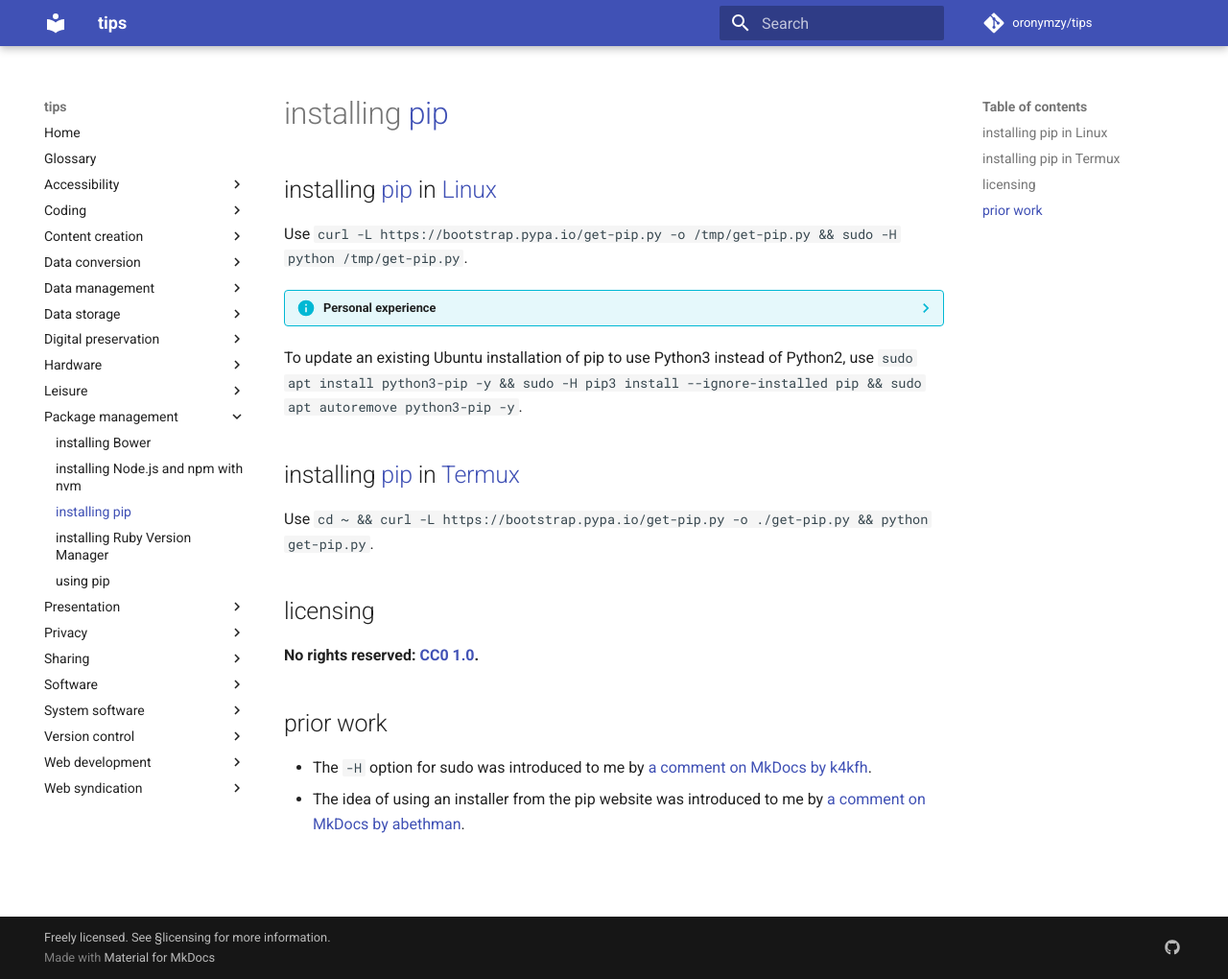
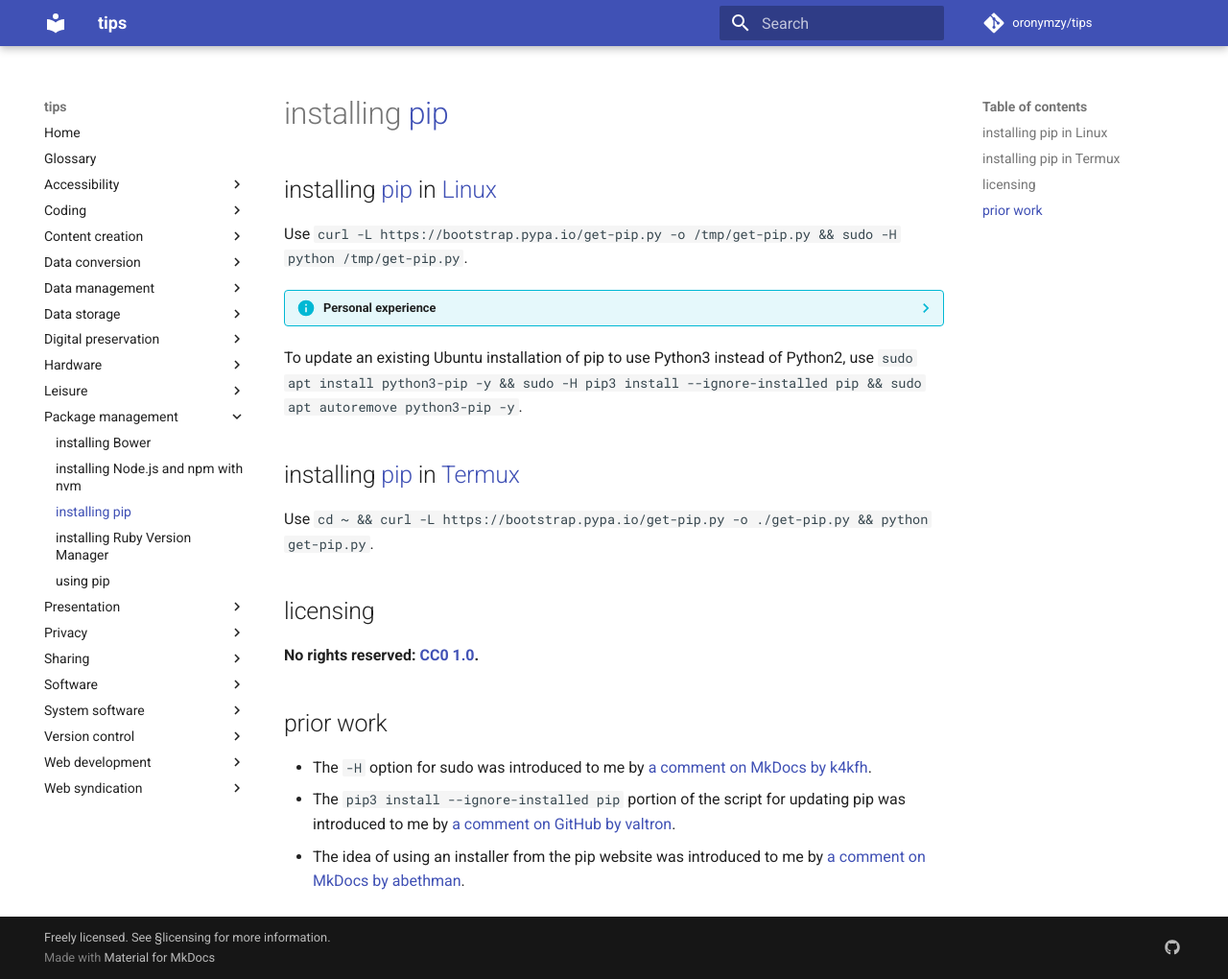
Before and after one commit to oronymzy/tips, an MkDocs documentation site: the page built from docs/instpip.md, in a window 1280 px wide and 1020 px high. Shown: the whole window at 96% size. Built offline with MkDocs 1.6.1 and Material for MkDocs 9.7.7, drawn with Linux system fonts in a browser that asks for light colours; comment, search, counter and statistics services are not loaded.

Commit message:
Add unordered list item in 'prior work' section

```diff
--- a/docs/instpip.md
+++ b/docs/instpip.md
@@ -20,6 +20,7 @@ Use `cd ~ && curl -L https://bootstrap.pypa.io/get-pip.py -o ./get-pip.py && pyt
 
 ## prior work
 - The `-H` option for sudo was introduced to me by [a comment on MkDocs by k4kfh](https://github.com/mkdocs/mkdocs/issues/195#issuecomment-158222944).
+- The `pip3 install --ignore-installed pip` portion of the script for updating pip was introduced to me by [a comment on GitHub by valtron](https://github.com/pypa/pip/issues/5429).
 - The idea of using an installer from the pip website was introduced to me by [a comment on MkDocs by abethman](https://github.com/mkdocs/mkdocs/issues/195#issuecomment-102446415).
 
 [pip]: https://pip.pypa.io/en/stable/
```
